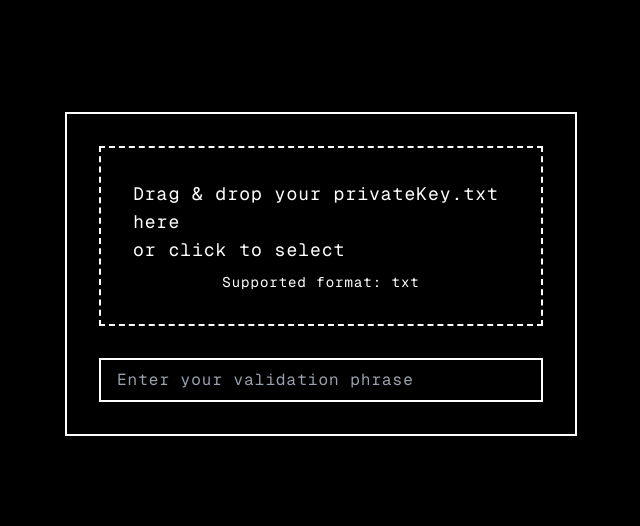
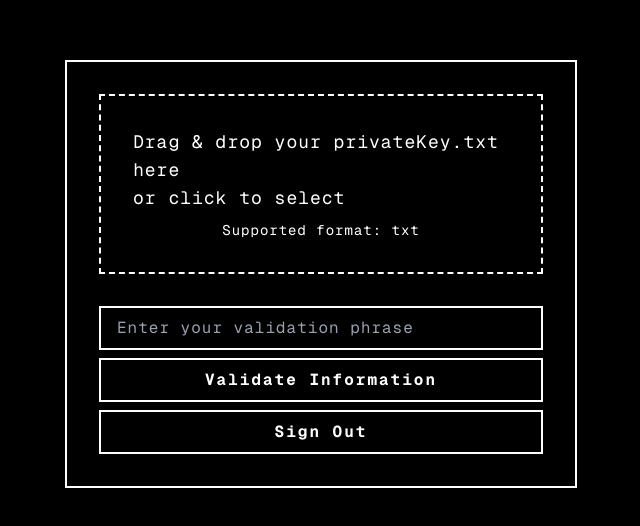
Before and after one commit to IainHenn/bridges, a Next.js app in the folder frontend/: page /validate in a window 1280 px wide. Shown: the part 126-652 px from the top of the page, without its empty margins (319-959 px from the left). Built offline with nearby package versions, Linux system fonts and the light colour scheme; no server answers.

Commit message:
Feature: Signout options on validate + files pages, submit validation info option

```diff
--- a/frontend/src/app/files/page.tsx
+++ b/frontend/src/app/files/page.tsx
@@ -69,6 +69,19 @@ export default function files() {
     }
     return () => clearTimeout(timeout);
   }, [privateKeyStatus, privateKeyStatusAnimIdx]);
+
+
+  function signOut() {
+    fetch("http://localhost:8080/users", {
+        method: "GET",
+        credentials: "include"
+    })
+    .then(resp => {
+        if(resp.ok){
+            router.push("/")
+        }
+    })
+  }
 
   // Helper to check if a base64 string is a valid PKCS8 private key
   async function isValidPrivateKey(base64: string): Promise<boolean> {
@@ -510,6 +523,14 @@ const deleteFiles = () => {
                     </div>
                 )}
             </Dropzone>
+
+            <button
+                className="px-12 py-6 text-2xl bg-black border-2 border-white text-white font-mono rounded-none shadow-none cursor-pointer w-full hover:bg-white hover:text-black transition-colors"
+                onClick={signOut}
+                style={{ letterSpacing: "2px" }}
+            >
+            Sign Out
+            </button>
         </div>
         <div className="flex flex-col items-center justify-center bg-black border-2 border-white rounded-none shadow-none p-8 w-[80%] h-150 font-mono text-white">
             <div className="w-full h-full overflow-auto">
--- a/frontend/src/app/validate/page.tsx
+++ b/frontend/src/app/validate/page.tsx
@@ -8,12 +8,9 @@ import Dropzone from 'react-dropzone'
 export default function Validation() {
 
   const router = useRouter();
-  const [validated, setValidation] = useState(false);
   const [validationPhrase, setValidationPhrase] = useState("");
-  const [salt, setSalt] = useState("");
-  const [nonce, setNonce] = useState("");
-  const [encryptedKey, setEncryptedKey] = useState("");
   const [privateKey, setPrivateKey] = useState("");
+  const [fileText, setFileText] = useState("");
 
   function base64ToArrayBuffer(base64: string): ArrayBuffer {
     const binaryString = window.atob(base64);
@@ -139,12 +136,30 @@ export default function Validation() {
     });
   }, []);
 
+
   const handleDrop = async (acceptedFiles: File[]) => {
     const acceptedFile = acceptedFiles[0];
     let text = await acceptedFile.text();
-    const {salt, nonce, encryptedKey } = JSON.parse(text);
+    setFileText(text);
+  }
+
+  function signOut() {
+    fetch("http://localhost:8080/users", {
+      method: "GET",
+      credentials: "include"
+    })
+    .then(resp => {
+      if(resp.ok){
+        router.push("/");
+      }
+    })
+  }
+
+  async function submitInfo() {
+    const {salt, nonce, encryptedKey } = JSON.parse(fileText);
     const returnedKey = await decryptPrivateKey(encryptedKey,validationPhrase,salt,nonce);
     setPrivateKey(returnedKey);
+
     const response = await fetch("/api/challenge", {
       method: "GET",
       headers: {
@@ -167,7 +182,7 @@ export default function Validation() {
         },
         await window.crypto.subtle.importKey(
           "pkcs8",
-          base64ToArrayBuffer(returnedKey),
+          base64ToArrayBuffer(privateKey),
           {
             name: "ECDSA",
             namedCurve: "P-256"
@@ -242,6 +257,20 @@ export default function Validation() {
           onChange={e => setValidationPhrase(e.target.value)}
           style={{ letterSpacing: "1px" }}
         />
+        <button
+            className="bg-black border-2 border-white text-white font-mono font-bold py-2 rounded-none transition-colors w-full mt-2 hover:bg-white hover:text-black"
+            style={{ letterSpacing: "2px" }}
+            onClick={submitInfo}
+          >
+        Validate Information
+        </button>
+        <button
+            className="bg-black border-2 border-white text-white font-mono font-bold py-2 rounded-none transition-colors w-full mt-2 hover:bg-white hover:text-black"
+            style={{ letterSpacing: "2px" }}
+            onClick={signOut}
+          >
+        Sign Out
+        </button>
       </div>
     </div>
   );
```
Also changed, not shown: 1 other file (tests, documents, lock files or other folders).
